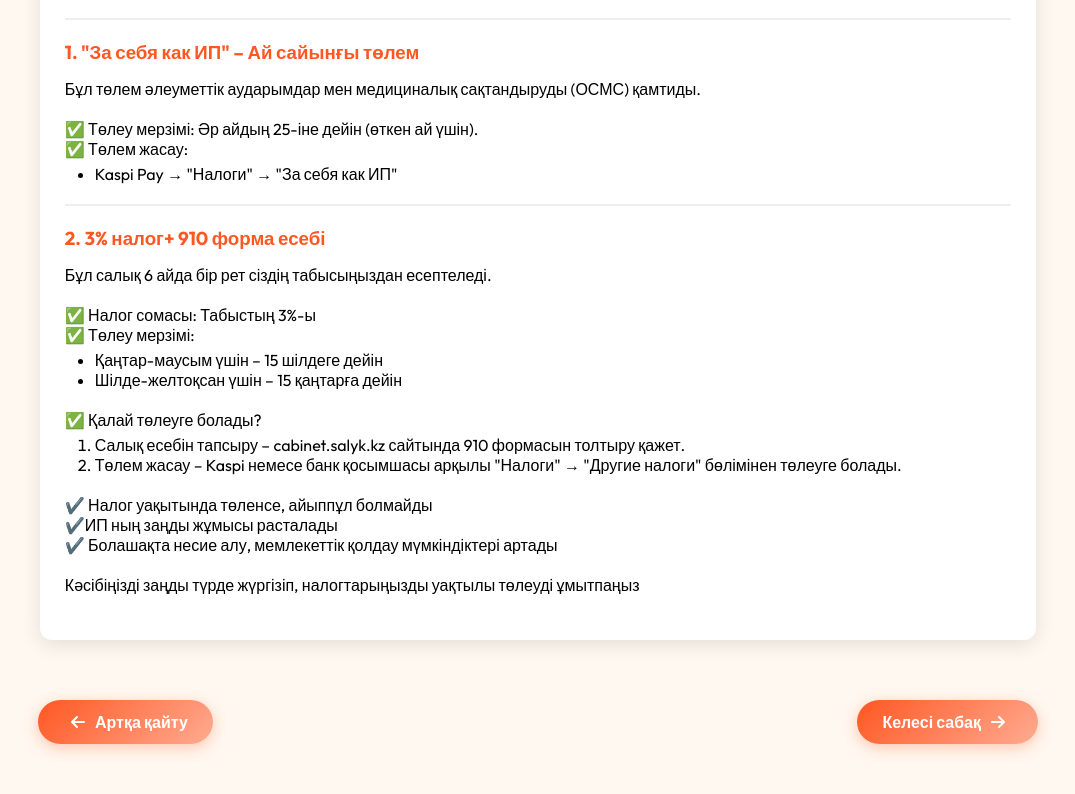
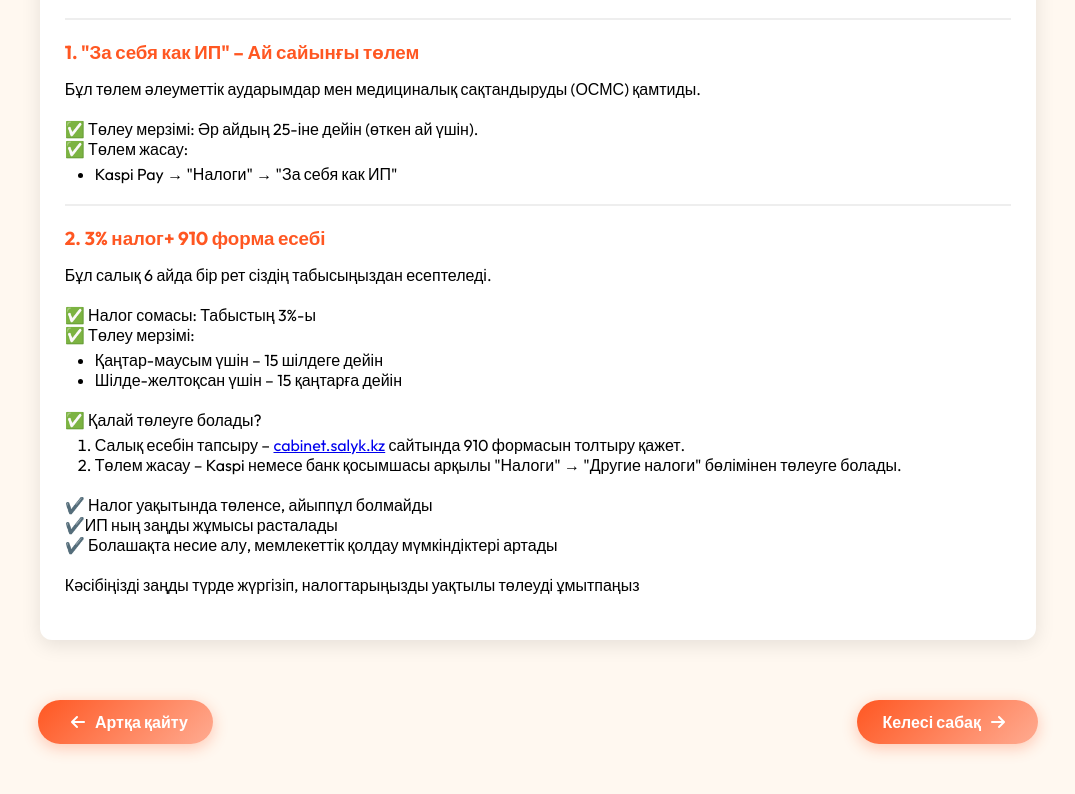
Before and after one commit to SDASH912/Folder, a plain HTML site: page n8.html in a window 1280 px wide. Shown: the part 906-1700 px from the top of the page, without its empty margins (102-1177 px from the left). Drawn offline with Linux system fonts and the light colour scheme.

Commit message:
sadasdada

```diff
--- a/n8.html
+++ b/n8.html
@@ -308,7 +308,7 @@
             <br>
             <p>✅ Қалай төлеуге болады?</p>
             <ol style="margin-left: 30px; margin-top: 5px;">
-                <li>Салық есебін тапсыру – cabinet.salyk.kz сайтында 910 формасын толтыру қажет.</li>
+                <li>Салық есебін тапсыру – <a href="cabinet.salyk.kz">cabinet.salyk.kz</a> сайтында 910 формасын толтыру қажет.</li>
                 <li>Төлем жасау – Kaspi немесе банк қосымшасы арқылы "Налоги" → "Другие налоги" бөлімінен төлеуге болады.</li>
             </ol>
             <br>
```
